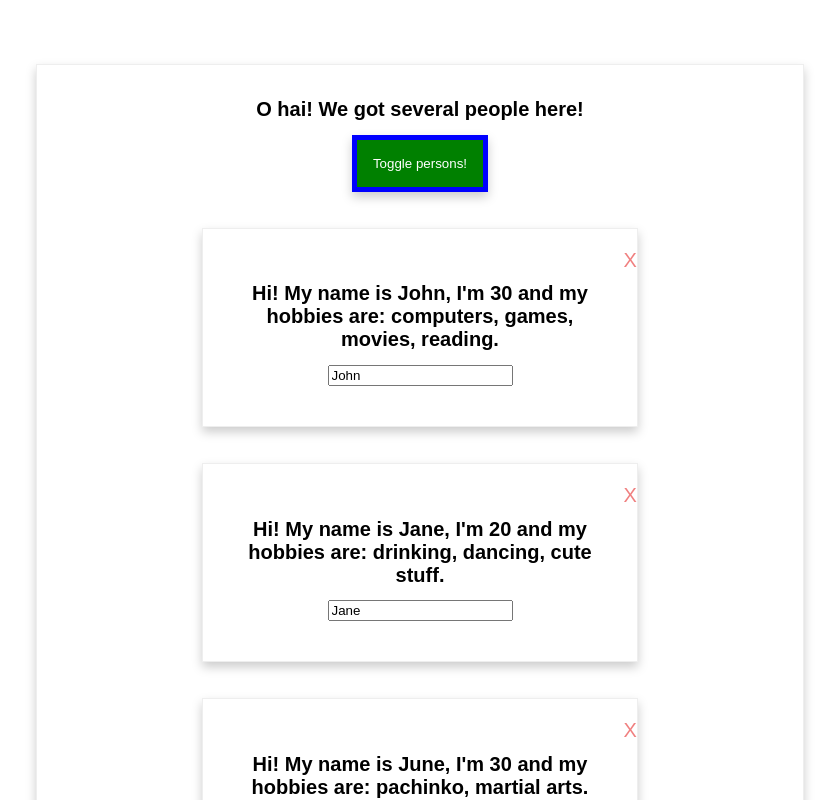
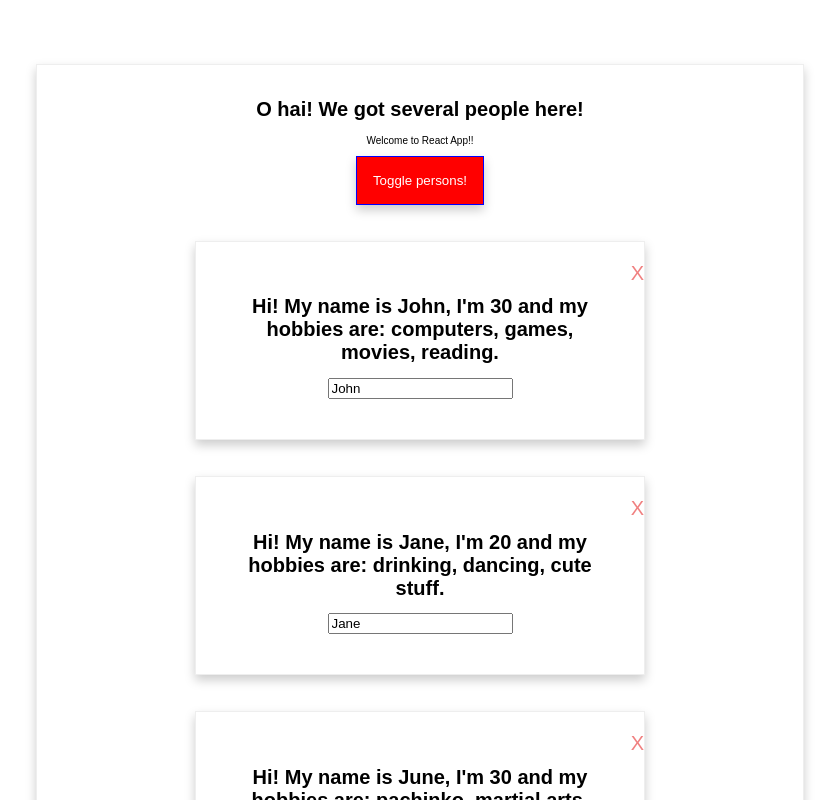
Before and after one commit to diego-c/react-complete-guide, a React (Create React App) app in the folder section 5/: page / in a window 1280 px wide. Both pictures are taken after a click on the button "Toggle persons!". Shown: the top 800 px of the page, without its empty margins (220-1059 px from the left). Built offline with nearby package versions, Linux system fonts and the light colour scheme.

Commit message:
section 5 lecture 64

```diff
--- a/section 5/package.json
+++ b/section 5/package.json
@@ -3,6 +3,7 @@
   "version": "0.1.0",
   "private": true,
   "dependencies": {
+    "radium": "^0.19.6",
     "react": "^16.2.0",
     "react-dom": "^16.2.0",
     "react-scripts": "1.0.17"
--- a/section 5/src/App.js
+++ b/section 5/src/App.js
@@ -1,16 +1,19 @@
 import React, { Component } from 'react';
-import People from './People';
+import People from './People/People';
+import { StyleRoot } from 'radium';
 import Wrapper from './Wrapper';
 import "./index.css";
 
 class App extends Component {
   render() {
     return (
+      <StyleRoot>
       <div>
         <Wrapper>
           <People />
         </Wrapper>
       </div>
+      </StyleRoot>
     );
   }
 }
--- /dev/null
+++ b/section 5/src/People/People.css
@@ -0,0 +1,7 @@
+.red {
+    color: red;
+}
+
+.bold {
+    font-weight: bold;
+}
--- a/section 5/src/People.js
+++ b/section 5/src/People/People.js
@@ -1,7 +1,9 @@
 import React, { Component } from 'react';
-import Person from './Person/Person';
+import Person from '../Person/Person';
+import Radium from 'radium';
+import './People.css';
 
-export default class People extends Component {
+class People extends Component {
     state = {
             people: [
                 {
@@ -76,8 +78,13 @@ export default class People extends Component {
             outline: 'none',
             color: '#fff',
             boxShadow: '0 5px 10px #ccc',
-            border: '5px solid blue',
-            cursor: 'pointer'
+            border: '1px solid blue',
+            cursor: 'pointer',
+
+            ':hover': {
+                backgroundColor: 'lightgreen',
+                color: 'black'
+            }
         }
 
         let persons = null;
@@ -99,6 +106,22 @@ export default class People extends Component {
 
                     </div>
             );
+
+            btnStyle.backgroundColor = 'red';
+
+            btnStyle[':hover'] = {
+                backgroundColor: 'lightcoral',
+                color: 'black'
+            }
+        }
+
+        const classes = [];
+
+        if (this.state.people.length <= 2) {
+            classes.push('red');
+        }
+        if (this.state.people.length <= 1) {
+            classes.push('bold');
         }
 
         return (
@@ -110,6 +133,7 @@ export default class People extends Component {
                     USE this.fn.bind(...)
                     */
                 }
+                <p className={classes.join(' ')}>Welcome to React App!!</p>
 
                 <button onClick={ this.togglePersonsHandler } style={ btnStyle }>Toggle persons!</button>
 
@@ -118,3 +142,6 @@ export default class People extends Component {
         )
     }
 }
+
+People = Radium(People);
+export default People;
--- a/section 5/src/Person/Person.js
+++ b/section 5/src/Person/Person.js
@@ -1,8 +1,16 @@
 import React from 'react';
+import Radium from 'radium';
 import './Person.css';
 
-const Person = props => (
-    <div className="Person">
+const Person = props => {
+    const styles = {
+        '@media only screen and (min-width: 500px)': {
+            width: '450px'
+        }
+    };
+
+    return (
+    <div className="Person" style= { styles }>
         <p className="Person__btn" onClick={props.click}>X</p>
         <div className="Person__content">
             <h1>Hi! My name is { props.name }, I'm {props.age} and my hobbies are: {props.hobbies.join(', ')}.</h1>
@@ -10,6 +18,7 @@ const Person = props => (
             <input type="text" onChange={props.nameChangedHandler} defaultValue={ props.name } />
         </div>
     </div>
-);
+    )
+};
 
-export default Person;
+export default Radium(Person);
```
Also changed, not shown: 1 other file (tests, documents, lock files or other folders).
